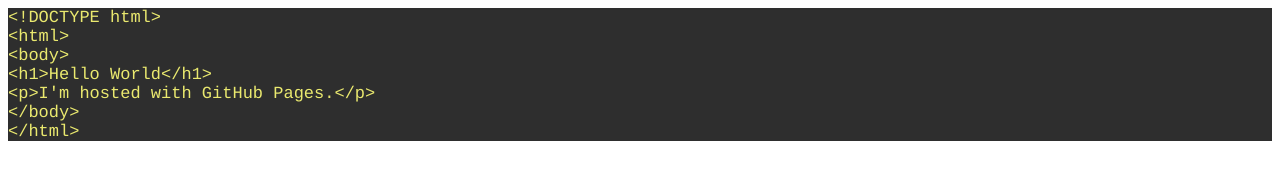
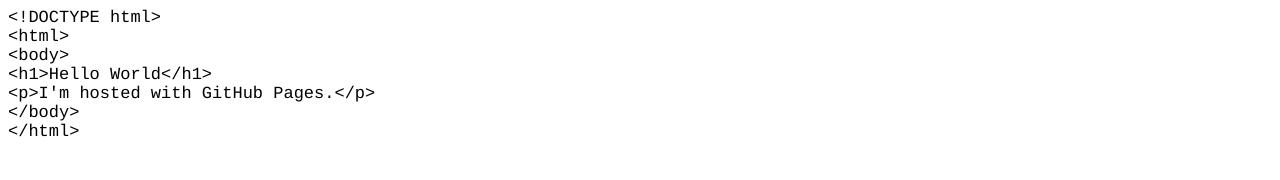
Before and after one commit to Kkonikk/kkonikk.github.io, a plain HTML site: page index.html in a window 1280 px wide. Drawn offline with Linux system fonts and the light colour scheme.

Commit message:
Update index.html
a

```diff
--- a/index.html
+++ b/index.html
@@ -7,7 +7,7 @@
   <meta name="Generator" content="Cocoa HTML Writer">
   <meta name="CocoaVersion" content="1894.4">
   <style type="text/css">
-    p.p1 {margin: 0.0px 0.0px 0.0px 0.0px; font: 17.0px Courier; color: #eae96f; -webkit-text-stroke: #eae96f; background-color: #2e2e2e}
+    p.p1 {margin: 0.0px 0.0px 0.0px 0.0px; font: 17.0px Courier; color: #000000; -webkit-text-stroke: #e5e75c; background-color: #000000; background-color: rgba(0, 0, 0, 0)}
     span.s1 {font-kerning: none}
   </style>
 </head>
```
